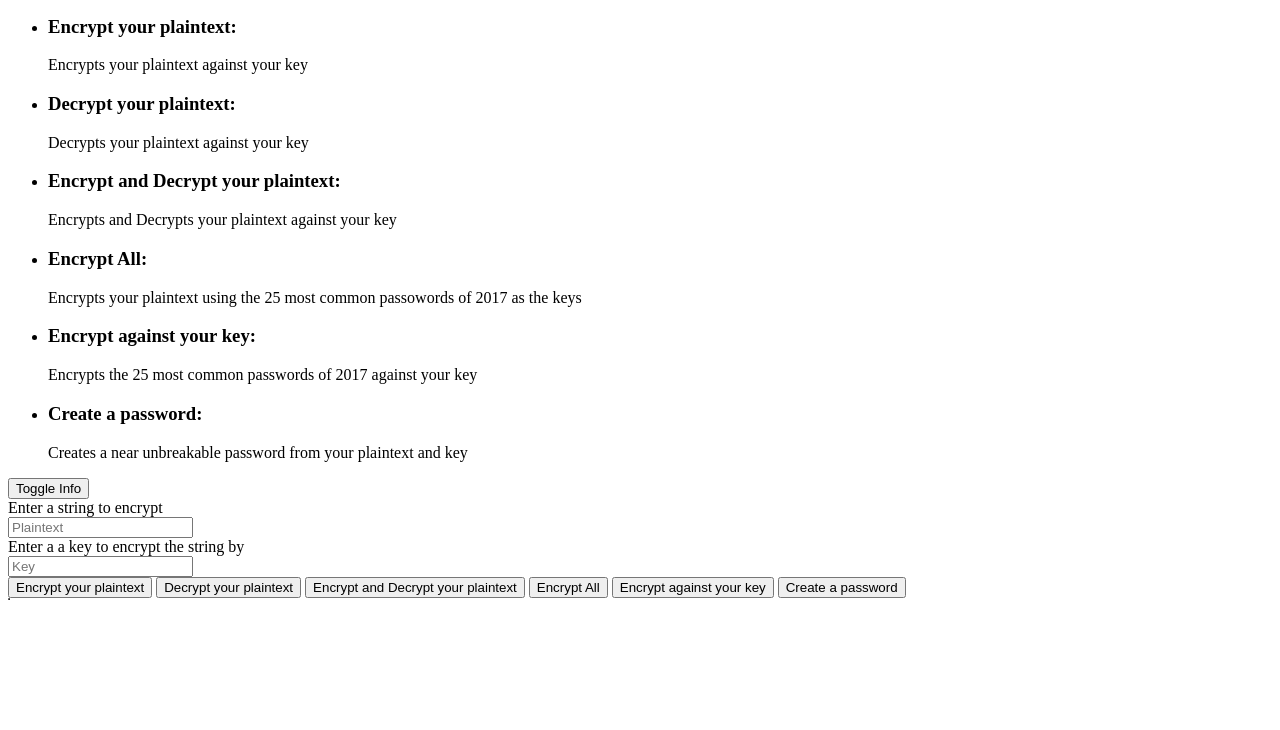
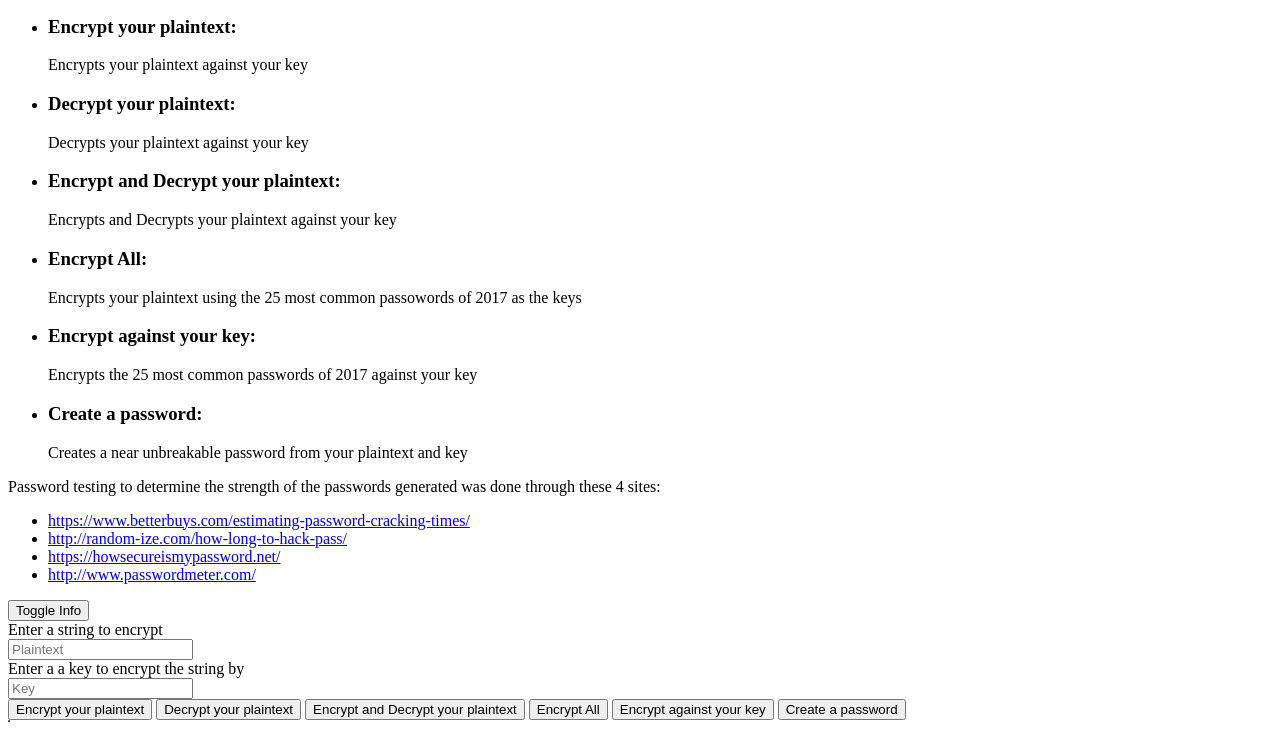
Before and after one commit to dpullan/EncryptionWebsite, a plain HTML site: page index.html in a window 1280 px wide. Shown: the part 137-867 px from the top of the page. Before the commit the page ends 800 px from the top, so only its background shows below. Drawn offline with nearby package versions, Linux system fonts and the light colour scheme.

Commit message:
Added more info

```diff
--- a/index.html
+++ b/index.html
@@ -1,10 +1,8 @@
 <!DOCTYPE html>
 <html>
     <head>
-        <!-- https://www.betterbuys.com/estimating-password-cracking-times/ -->
-        <!-- http://random-ize.com/how-long-to-hack-pass/ -->
         <meta charset="UTF-8">
-        <title>Test</title>
+        <title>AES Passwords</title>
         <link rel="stylesheet" href="style.css">
     </head>
     <body>
@@ -23,6 +21,13 @@
                     <li><h3>Encrypt All:</h3> Encrypts your plaintext using the 25 most common passowords of 2017 as the keys</li>
                     <li><h3>Encrypt against your key:</h3> Encrypts the 25 most common passwords of 2017 against your key</li>
                     <li><h3>Create a password:</h3> Creates a near unbreakable password from your plaintext and key</li>
+                </ul>
+                <p>Password testing to determine the strength of the passwords generated was done through these 4 sites: </p>
+                <ul>
+                    <li><a href="https://www.betterbuys.com/estimating-password-cracking-times/" target="_blank">https://www.betterbuys.com/estimating-password-cracking-times/</a></li>
+                    <li><a href="http://random-ize.com/how-long-to-hack-pass/" target="_blank">http://random-ize.com/how-long-to-hack-pass/</a></li>
+                    <li><a href="https://howsecureismypassword.net/" target="_blank">https://howsecureismypassword.net/</a></li>
+                    <li><a href="http://www.passwordmeter.com/" target="_blank">http://www.passwordmeter.com/</a></li>
                 </ul>
             </div>
             <button onclick="TInfo()">Toggle Info</button>
```
